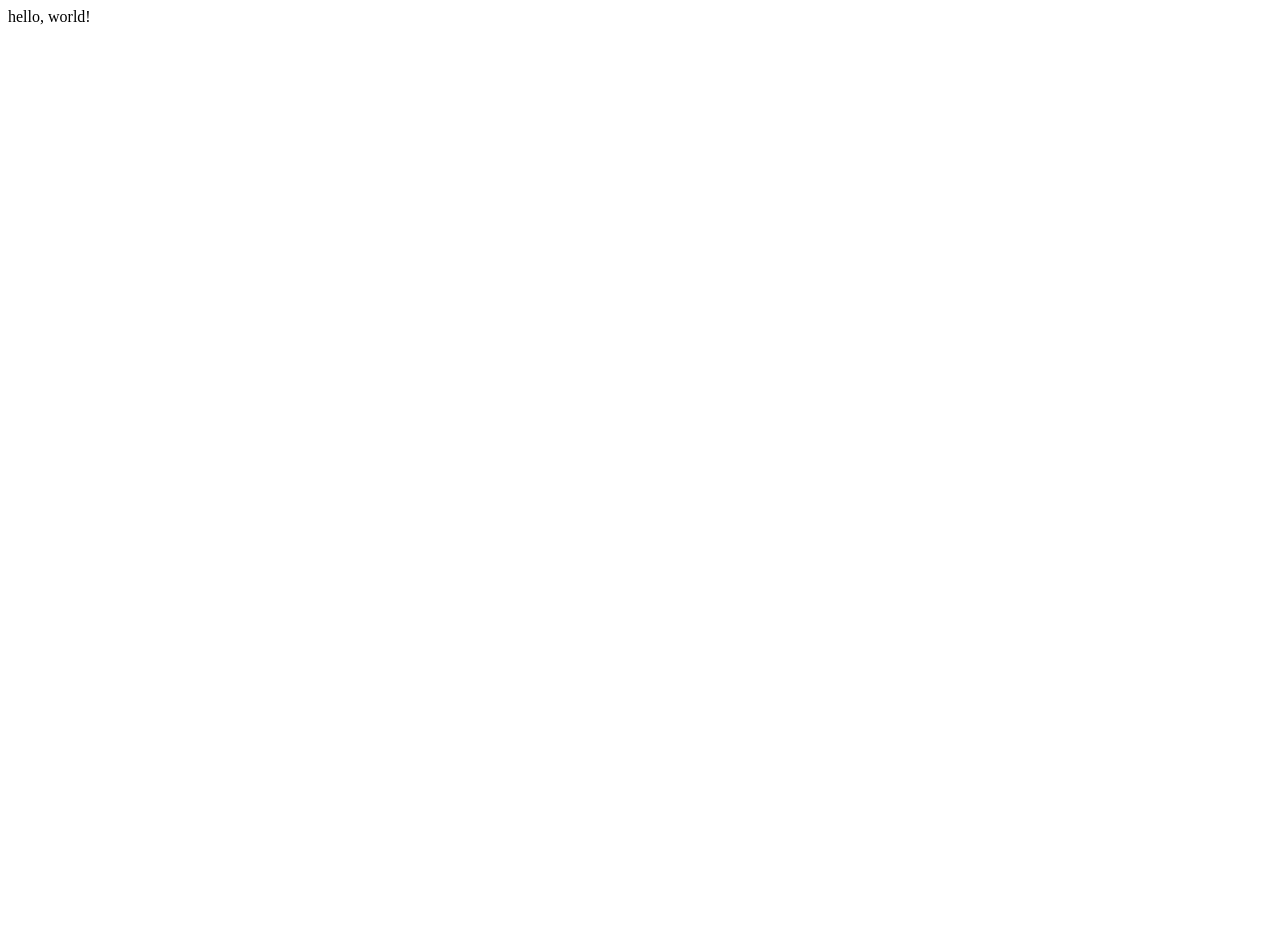
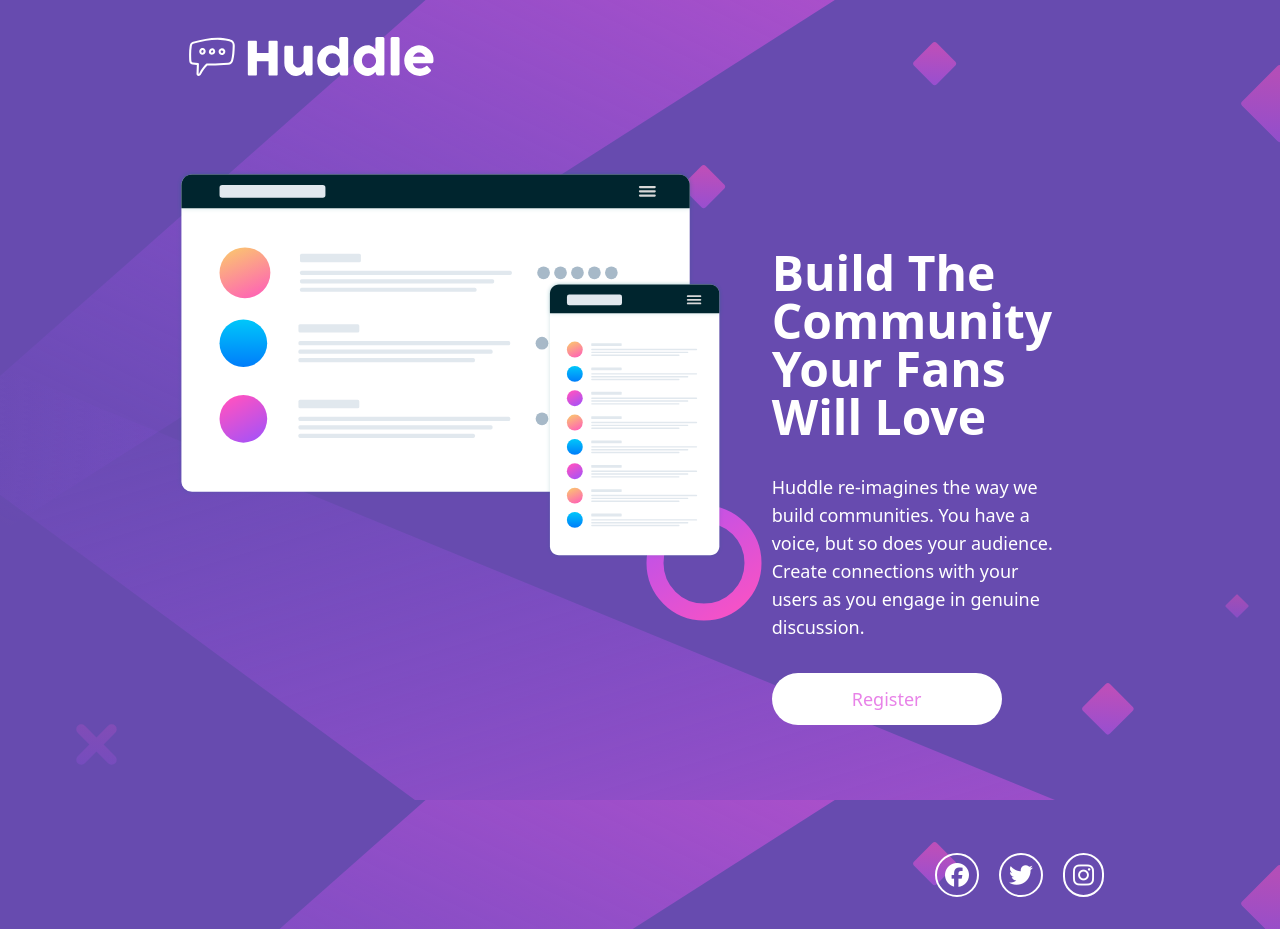
Before and after one commit to ibrahimherith/huddle-landing-page, a website: page index.html in a window 1280 px wide. Before the commit the page ends 800 px from the top, so only its background shows below. Drawn offline with Linux system fonts and the light colour scheme.

Commit message:
Added html and tailwind css
cool stuffs init

```diff
--- a/index.html
+++ b/index.html
@@ -8,8 +8,49 @@
     <title>huddle-landing-page</title>
 </head>
 
+<!--links-->
+<link rel="stylesheet" href="./css/main.css">
+<script src="https://kit.fontawesome.com/8b93731d43.js" crossorigin="anonymous"></script>
+
 <body>
-    <div>hello, world!</div>
+    <header id="header">
+        <div class="container mx-auto p-6">
+            <div>
+                <img src="./images/logo.svg" alt="logo">
+            </div>
+        </div>
+    </header>
+
+    <main>
+        <section id="hero">
+            <div class="container mx-auto my-8 p-6 pt-6  space-y-8 flex flex-col justify-between md:flex-row">
+                <div>
+                    <img src="./images/illustration-mockups.svg" alt="bg-mobile">
+                </div>
+                <div class="flex flex-col justify-start items-center space-y-8 md:w-1/2 md:p-12 md:items-start">
+                    <h1 class="text-3xl text-center text-white font-bold md:text-5xl md:text-left">Build The Community Your Fans Will Love</h1>
+                    <p class="text-lg text-center text-white md:text-left">Huddle re-imagines the way we build communities. You have a voice, but so does your audience. Create connections with your users as you engage in genuine discussion.
+                    </p>
+                    <a href="#" class="p-3 px-20 rounded-full shadow-ld text-lg text-SoftMagenta bg-white hover:bg-SoftMagenta hover:text-white">Register</a>
+                </div>
+            </div>
+        </section>
+    </main>
+    <footer id="footer">
+        <div class="container mx-auto p-6 pb-8 flex justify-center md:justify-end">
+            <div class=" flex justify-between items-center space-x-3 md:items-end md:space-x-5">
+                <div class="p-2 rounded-full border-2 border-solid border-white hover:border-SoftMagenta">
+                    <i class="fa-brands fa-facebook fa-xl"></i>
+                </div>
+                <div class="p-2 rounded-full border-2 border-solid border-white hover:border-SoftMagenta">
+                    <i class="fa-brands fa-twitter fa-xl"></i>
+                </div>
+                <div class="p-2 rounded-full border-2 border-solid border-white hover:border-SoftMagenta">
+                    <i class="fa-brands fa-instagram fa-xl"></i>
+                </div>
+            </div>
+        </div>
+    </footer>
 </body>
 
 </html>
--- /dev/null
+++ b/input.css
@@ -0,0 +1,17 @@
+@tailwind base;
+@tailwind components;
+@tailwind utilities;
+body {
+    background: url('../images/bg-desktop.svg')hsl(257, 40%, 49%);
+}
+
+.fa-brands {
+    color: white;
+}
+
+@media screen and (max-width: 480px) {
+    body {
+        background: url('../images/bg-mobile.svg')hsl(257, 40%, 49%);
+        background-repeat: no-repeat;
+    }
+}
--- /dev/null
+++ b/tailwind.config.js
@@ -0,0 +1,21 @@
+/** @type {import('tailwindcss').Config} */
+module.exports = {
+    content: ["./*.html"],
+    theme: {
+        screens: {
+            sm: '480px',
+            md: '768px',
+            lg: '976px',
+            xl: '1440px'
+        },
+
+        extend: {
+            colors: {
+                Violet: 'hsl(257, 40%, 49%)',
+                SoftMagenta: 'hsl(300, 69%, 71%)'
+            }
+        },
+    },
+
+    plugins: [],
+}
```
Also changed, not shown: package.json (added, +24 -0 lines), css/main.css (added), images/bg-desktop.svg (added), images/bg-mobile.svg (added), images/favicon-32x32.png (added), images/illustration-mockups.svg (added), images/logo.svg (added), 1 other file.
